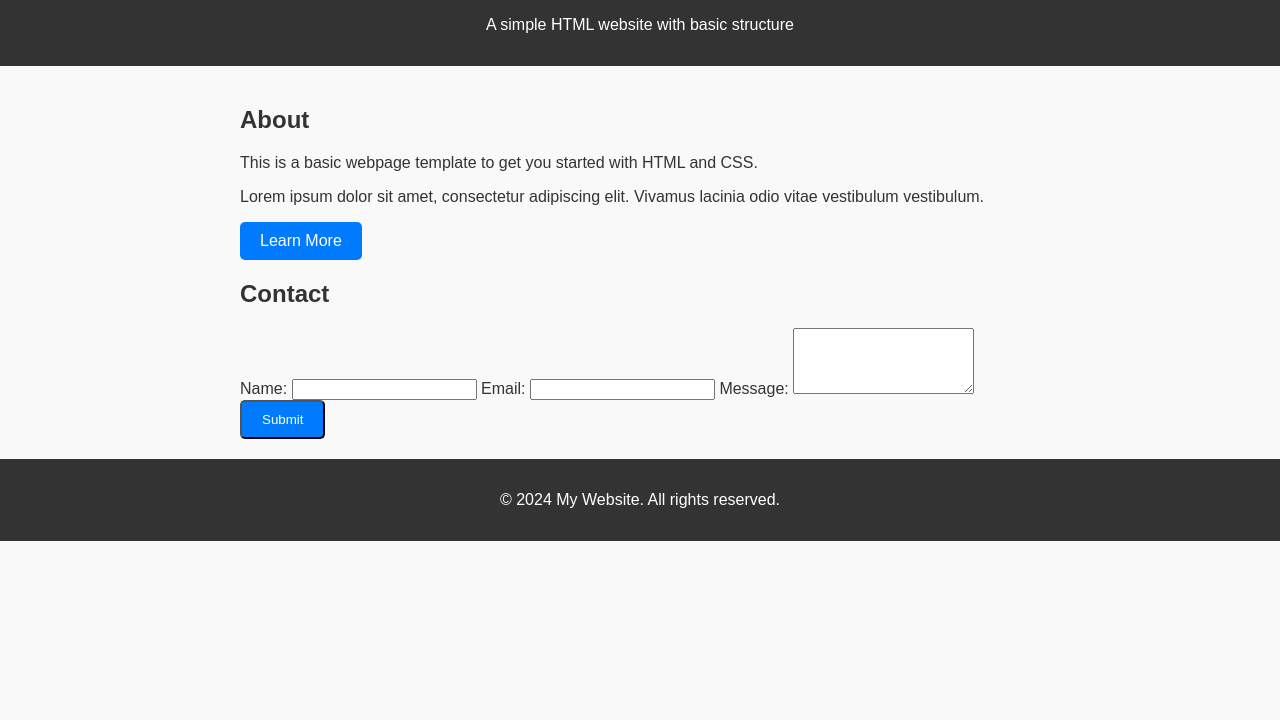
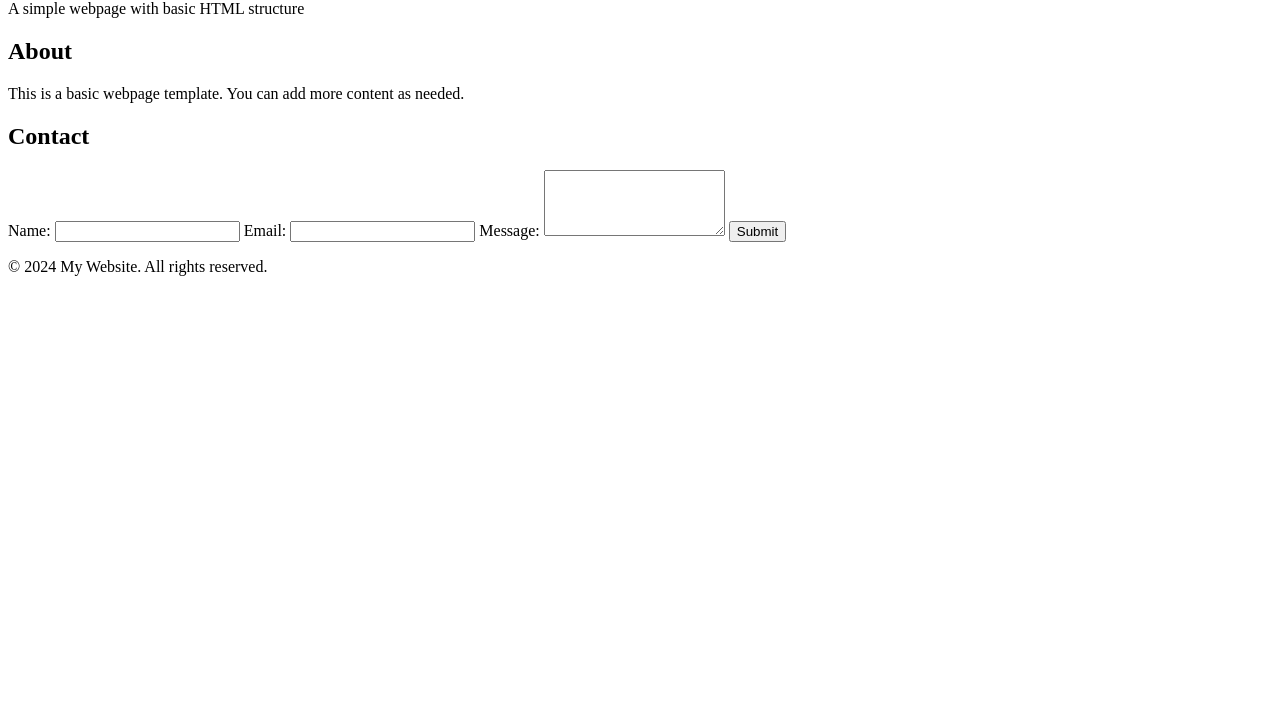
Before and after one commit to AStrangePotato/AStrangePotato.github.io, a plain HTML site: page index.html in a window 1280 px wide. Shown: the part 80-800 px from the top of the page. Drawn offline with Linux system fonts and the light colour scheme.

Commit message:
Update index.html

```diff
--- a/index.html
+++ b/index.html
@@ -3,70 +3,36 @@
 <head>
   <meta charset="UTF-8">
   <meta name="viewport" content="width=device-width, initial-scale=1.0">
-  <title>Basic HTML Template</title>
-  <link rel="stylesheet" href="styles.css"> <!-- Link to external CSS file -->
-  <style>
-    /* Basic styling */
-    body {
-      font-family: Arial, sans-serif;
-      margin: 0;
-      padding: 0;
-      color: #333;
-      background-color: #f9f9f9;
-    }
-    header, footer {
-      background-color: #333;
-      color: white;
-      text-align: center;
-      padding: 1em;
-    }
-    main {
-      padding: 20px;
-    }
-    .container {
-      max-width: 800px;
-      margin: 0 auto;
-    }
-    .button {
-      display: inline-block;
-      padding: 10px 20px;
-      color: white;
-      background-color: #007BFF;
-      text-decoration: none;
-      border-radius: 5px;
-    }
-  </style>
+  <title>Basic HTML Page</title>
 </head>
 <body>
 
   <!-- Header section -->
   <header>
     <h1>Welcome to My Website</h1>
-    <p>A simple HTML website with basic structure</p>
+    <p>A simple webpage with basic HTML structure</p>
   </header>
 
   <!-- Main content section -->
-  <main class="container">
+  <main>
     <section>
       <h2>About</h2>
-      <p>This is a basic webpage template to get you started with HTML and CSS.</p>
-      <p>Lorem ipsum dolor sit amet, consectetur adipiscing elit. Vivamus lacinia odio vitae vestibulum vestibulum.</p>
-      <a href="#" class="button">Learn More</a>
+      <p>This is a basic webpage template. You can add more content as needed.</p>
     </section>
 
     <section>
       <h2>Contact</h2>
       <form action="#">
         <label for="name">Name:</label>
-        <input type="text" id="name" name="name" required>
+        <input type="text" id="name" name="name">
 
         <label for="email">Email:</label>
-        <input type="email" id="email" name="email" required>
+        <input type="email" id="email" name="email">
 
         <label for="message">Message:</label>
-        <textarea id="message" name="message" rows="4" required></textarea>
+        <textarea id="message" name="message" rows="4"></textarea>
 
-        <button type="submit" class="button">Submit</button>
+        <button type="submit">Submit</button>
       </form>
     </section>
   </main>
```
